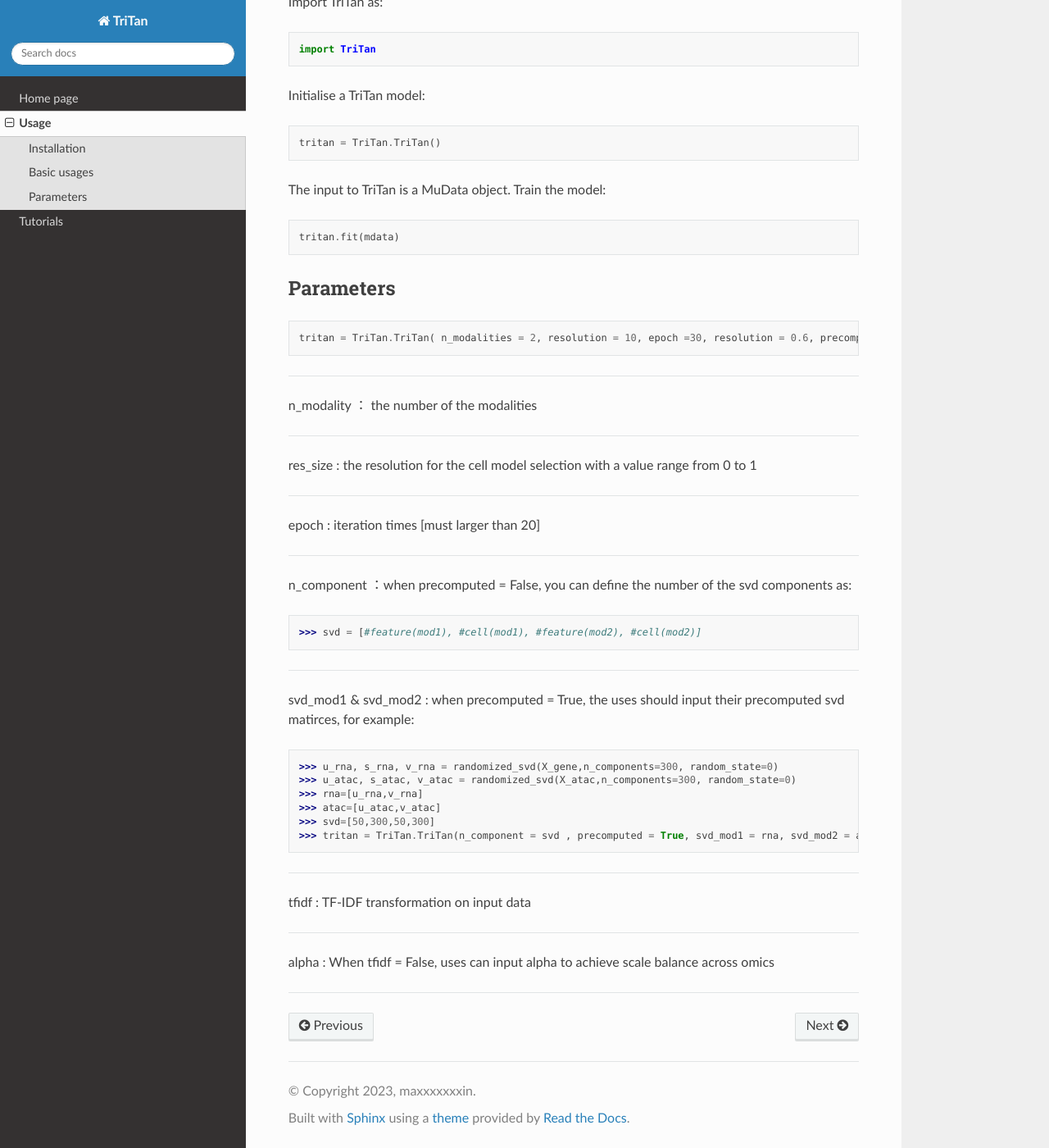
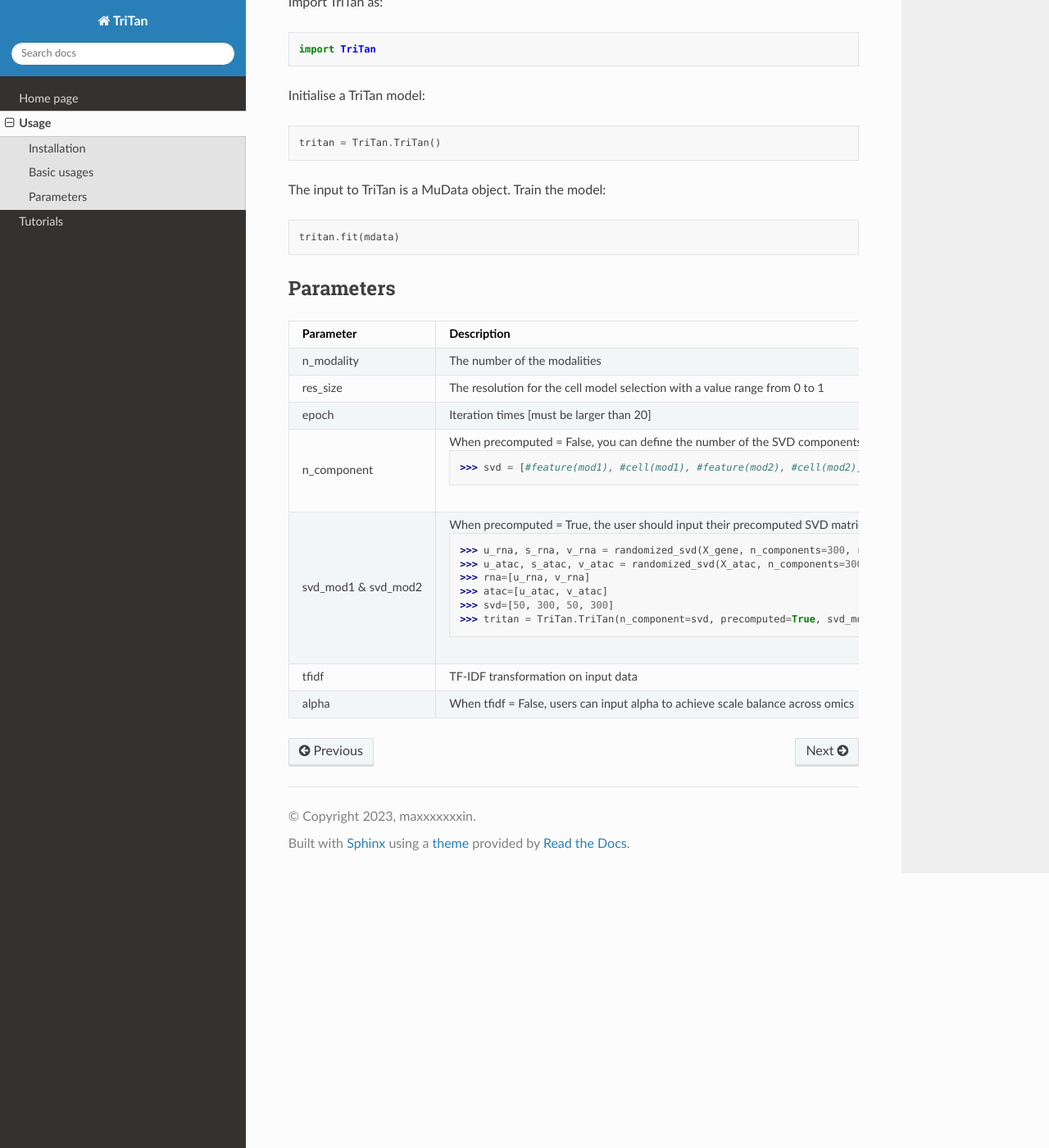
Before and after one commit to maxxxxxxxin/rtd-tutorial, a Sphinx documentation site: the page built from docs/source/usage.rst, in a window 1280 px wide and 1400 px high, scrolled down 396 px. Shown: the whole window at 82% size. Built offline with Sphinx 7.4.7 and the Read the Docs theme 2.0.0, drawn with Linux system fonts in a browser that asks for light colours; pages that are not in the unit, such as notebooks, are missing from menus.

Commit message:
Update usage.rst

```diff
--- a/docs/source/usage.rst
+++ b/docs/source/usage.rst
@@ -37,45 +37,31 @@
 Parameters
 -----------
 
-.. code-block:: python
+.. list-table::
+   :header-rows: 1
 
-    tritan = TriTan.TriTan( n_modalities = 2, resolution = 10, epoch =30, resolution = 0.6, precomputed = False, svd_mod1= None, svd_mod2 = None, sparse = False, n_component= [20,50,20,50], tfidf = True, alpha = [1,1])
-
----------------------------------------------------------------------------------------------------------------------------------------------
-
-n_modality ： the number of the modalities
-
------------
-
-res_size : the resolution for the cell model selection with a value range from 0 to 1
-
------------
-
-epoch : iteration times [must larger than 20]
-
------------
-
-n_component ：when precomputed = False, you can define the number of the svd components as:
-
->>> svd = [#feature(mod1), #cell(mod1), #feature(mod2), #cell(mod2)]
-
------------
-
-svd_mod1 & svd_mod2 : when precomputed = True, the uses should input their precomputed svd matirces, for example:
-
->>> u_rna, s_rna, v_rna = randomized_svd(X_gene,n_components=300, random_state=0)
->>> u_atac, s_atac, v_atac = randomized_svd(X_atac,n_components=300, random_state=0)
->>> rna=[u_rna,v_rna]
->>> atac=[u_atac,v_atac]
->>> svd=[50,300,50,300]
->>> tritan = TriTan.TriTan(n_component = svd , precomputed = True, svd_mod1 = rna, svd_mod2 = atac)
-
------------
-
-tfidf : TF-IDF transformation on input data
-
------------
-
-alpha : When tfidf = False, uses can input alpha to achieve scale balance across omics
-
------------
+   * - Parameter
+     - Description
+   * - n_modality
+     - The number of the modalities
+   * - res_size
+     - The resolution for the cell model selection with a value range from 0 to 1
+   * - epoch
+     - Iteration times [must be larger than 20]
+   * - n_component
+     - When precomputed = False, you can define the number of the SVD components as:
+       ::
+           >>> svd = [#feature(mod1), #cell(mod1), #feature(mod2), #cell(mod2)]
+   * - svd_mod1 & svd_mod2
+     - When precomputed = True, the user should input their precomputed SVD matrices, for example:
+       ::
+           >>> u_rna, s_rna, v_rna = randomized_svd(X_gene, n_components=300, random_state=0)
+           >>> u_atac, s_atac, v_atac = randomized_svd(X_atac, n_components=300, random_state=0)
+           >>> rna=[u_rna, v_rna]
+           >>> atac=[u_atac, v_atac]
+           >>> svd=[50, 300, 50, 300]
+           >>> tritan = TriTan.TriTan(n_component=svd, precomputed=True, svd_mod1=rna, svd_mod2=atac)
+   * - tfidf
+     - TF-IDF transformation on input data
+   * - alpha
+     - When tfidf = False, users can input alpha to achieve scale balance across omics
```
